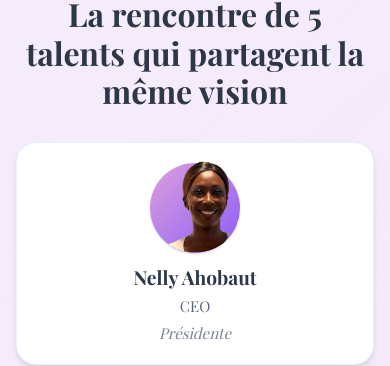
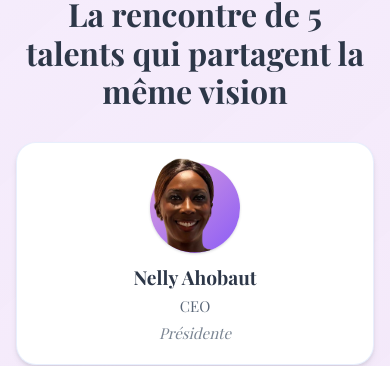
Before and after one commit to ANTL-software/external_website, a React (Vite) app: page /about_us in a window 390 px wide. Shown: the part 3029-3395 px from the top of the page. Built offline with nearby package versions, Linux system fonts and the light colour scheme; no server answers; a web font is replaced by a local one.

Commit message:
rework NA PP

```diff
--- a/src/components/meetOurTeam/meetOurTeam.scss
+++ b/src/components/meetOurTeam/meetOurTeam.scss
@@ -93,7 +93,7 @@
 }
 
 #meetOurTeamComponent .nellyImage {
-  object-position: 0px 10px;
+  object-position: -40px 10px;
   width: 150px;
   height: 150px;
   margin-top: -25px;
@@ -240,6 +240,7 @@
     width: 130px;
     height: 130px;
     margin-top: -25px;
+    object-position: -30px 10px;
   }
 
   #meetOurTeamComponent .nicolasImage {
```
Also changed, not shown: src/assets/images/pp/NA.png.
